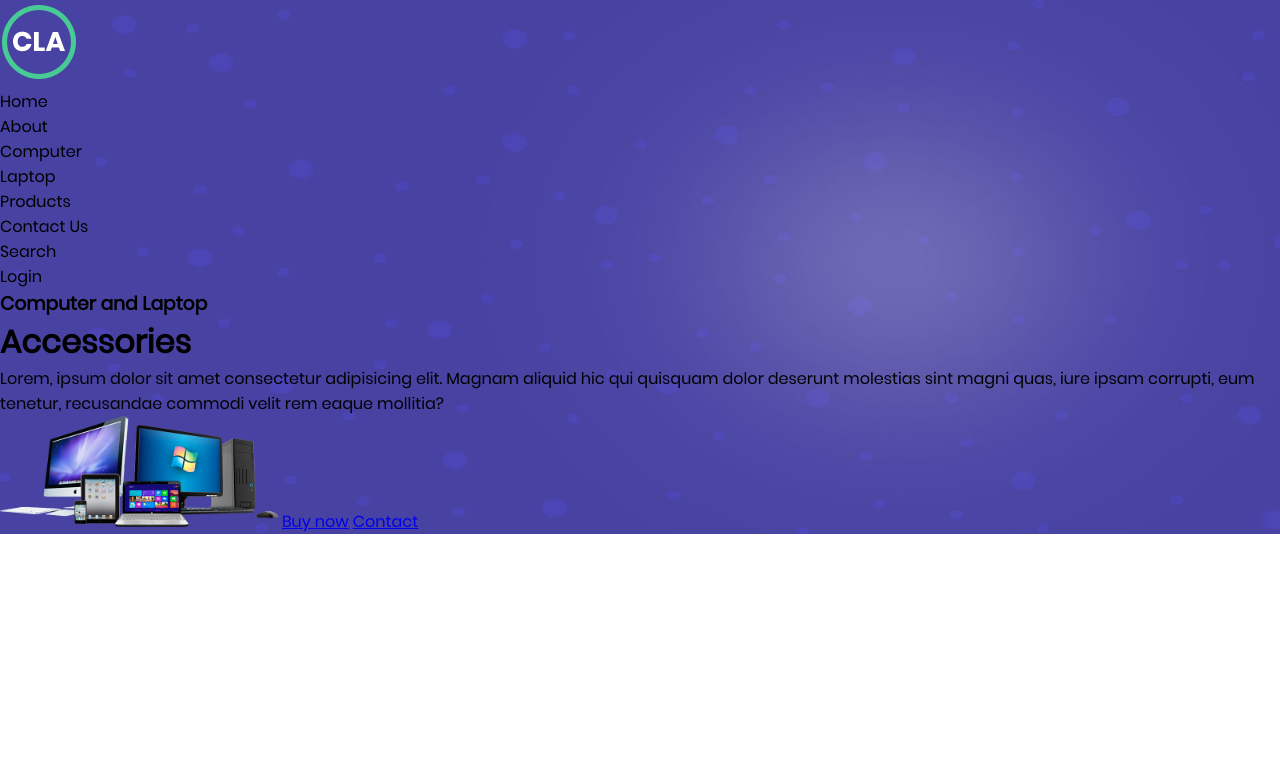
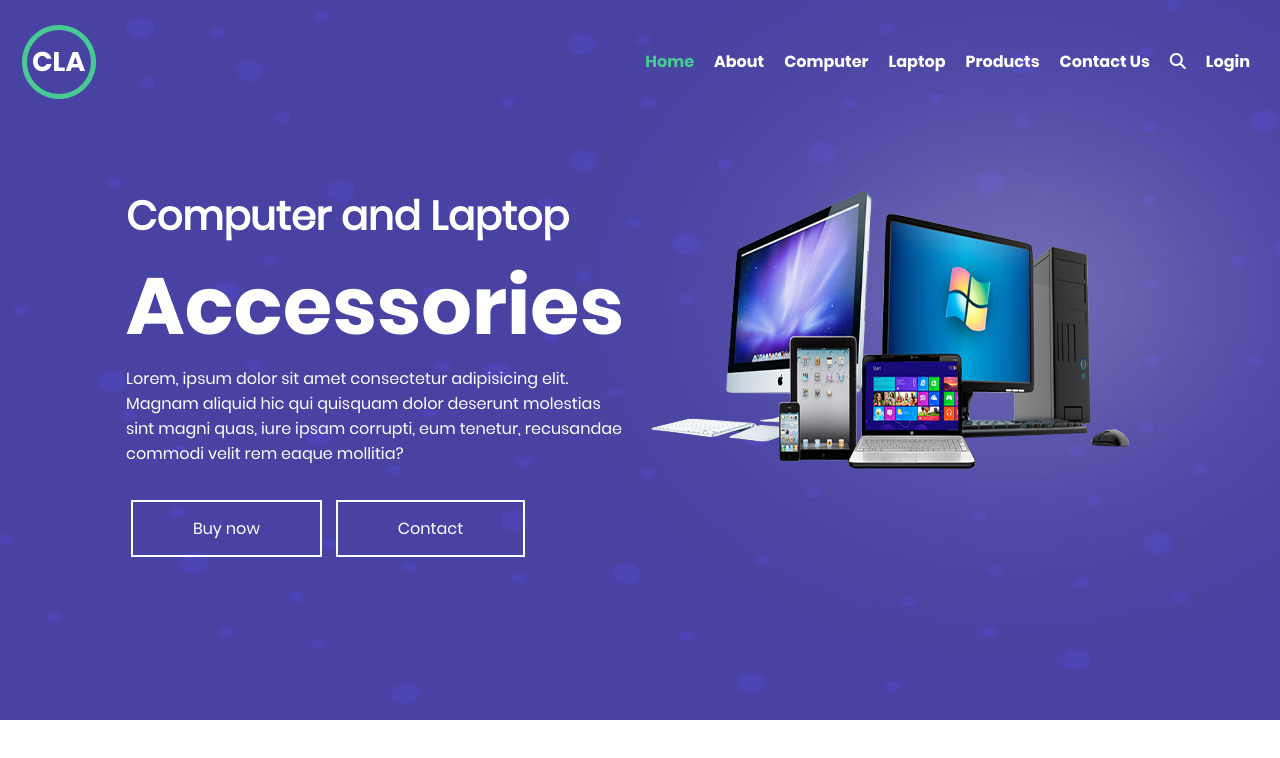
Before and after one commit to Maicol843/CLA, a plain HTML site: page index.html in a window 1280 px wide. Drawn offline with Linux system fonts and the light colour scheme.

Commit message:
Se realizo la parte constructiva del header

```diff
--- a/index.html
+++ b/index.html
@@ -3,6 +3,8 @@
 <head>
     <meta charset="UTF-8">
     <meta name="viewport" content="width=device-width, initial-scale=1.0">
+    <!--Font Awesome-->
+    <link rel="stylesheet" href="https://cdnjs.cloudflare.com/ajax/libs/font-awesome/6.4.2/css/all.min.css" integrity="sha512-z3gLpd7yknf1YoNbCzqRKc4qyor8gaKU1qmn+CShxbuBusANI9QpRohGBreCFkKxLhei6S9CQXFEbbKuqLg0DA==" crossorigin="anonymous" referrerpolicy="no-referrer" />
     <!--Estilo CSS-->
     <link rel="stylesheet" href="styles.css">
     <!--Titulo de la página-->
@@ -14,23 +16,29 @@
         <!--Navegador-->
         <nav>
             <img src="./assets/images/logo.png" alt="logo" width="78" height="82">
-            <ul>
-                <li>Home</li>
-                <li>About</li>
-                <li>Computer</li>
-                <li>Laptop</li>
-                <li>Products</li>
-                <li>Contact Us</li>
-                <li>Search</li>
-                <li>Login</li>
+            <ul >
+                <li><a href="#" class="selected">Home</a></li>
+                <li><a href="#">About</a></li>
+                <li><a href="#">Computer</a></li>
+                <li><a href="#">Laptop</a></li>
+                <li><a href="#">Products</a></li>
+                <li><a href="#">Contact Us</a></li>
+                <li><a href="#"><i class="fa-solid fa-magnifying-glass"></i></i></a></li>
+                <li><a href="#">Login</a></li>
             </ul>
         </nav>
-        <h3>Computer and Laptop</h3>
-        <h1>Accessories</h1>
-        <p>Lorem, ipsum dolor sit amet consectetur adipisicing elit. Magnam aliquid hic qui quisquam dolor deserunt molestias sint magni quas, iure ipsam corrupti, eum tenetur, recusandae commodi velit rem eaque mollitia?</p>
-        <img src="./assets/images/pct.png" alt="" width="278">
-        <a href="#">Buy now</a>
-        <a href="#">Contact</a>
+        <div class="header-content">
+            <div class="header-content-text">
+                <h3 class="header-subtitle">Computer and Laptop</h3>
+                <h1 class="header-title">Accessories</h1>
+                <p>Lorem, ipsum dolor sit amet consectetur adipisicing elit. Magnam aliquid hic qui quisquam dolor deserunt molestias sint magni quas, iure ipsam corrupti, eum tenetur, recusandae commodi velit rem eaque mollitia?</p>
+                <div class="header-content-btns">
+                    <a href="#" class="btn">Buy now</a>
+                    <a href="#" class="btn">Contact</a>
+                </div>
+            </div>
+            <img class="header-img" src="./assets/images/pct.png" alt="" width="478" height="278">
+        </div>
     </header>
     <!--Secciones-->
     <section></section>
@@ -41,4 +49,5 @@
     <!--Footer-->
     <footer></footer>
 </body>
+<script src="https://cdnjs.cloudflare.com/ajax/libs/font-awesome/6.4.2/js/fontawesome.min.js" integrity="sha512-64O4TSvYybbO2u06YzKDmZfLj/Tcr9+oorWhxzE3yDnmBRf7wvDgQweCzUf5pm2xYTgHMMyk5tW8kWU92JENng==" crossorigin="anonymous" referrerpolicy="no-referrer"></script>
 </html>
--- a/styles.css
+++ b/styles.css
@@ -3,13 +3,18 @@
     --primary-color: #4f4aa6;
     --secondary-color: #48ca95;
     --bg-color: #f7f7f7;
+    --light-color: #fff;
+
+    --header-title-font: Poppins-Bold;
+    --text-font: Poppins;
+    --menu-font: Poppins-Bold;
 }
 
 *{
     padding: 0;
     margin: 0;
     box-sizing: border-box;
-    font-family: Poppins;
+    font-family: var(--text-font);
 }
 
 /*Fuentes de texto*/
@@ -33,4 +38,83 @@ header{
     background-image: url(./assets/images/banner.jpg);
     background-size: cover;
     background-repeat: no-repeat;
+    display: flex;
+    flex-direction: column;
+    min-height: 90vh;
 }
+
+nav{
+    display: flex;
+    justify-content: space-between;
+    align-items: center;
+    padding: 20px;
+    padding-left: 20px 30px;
+}
+
+nav ul{
+    display: flex;
+    list-style-type: none;
+}
+
+nav ul li{
+    padding: 10px;
+    color: var(--light-color);
+}
+
+nav ul li a{
+    color: var(--light-color);
+    text-decoration: none;
+    font-family: var(--menu-font);
+}
+
+nav ul li a:hover{
+    color: var(--secondary-color);
+}
+
+.selected{
+    color: var(--secondary-color);
+}
+
+.header-img{
+    margin: 5px 25px;
+}
+
+.header-content{
+    display: flex;
+    justify-content: center;
+    margin-top: 5%;
+    margin-bottom: 50px;
+}
+
+.header-content-text{
+    max-width: 500px;
+    color: var(--light-color);
+    display: flex;
+    flex-direction: column;
+}
+
+.header-content-btns{
+    margin-top: 50px;
+}
+
+.header-title{
+    font-size: 80px;
+    font-family: var(--header-title-font);
+}
+
+.header-subtitle{
+    font-size: 40px;
+}
+
+.btn{
+    color: var(--light-color);
+    padding: 15px 60px;
+    border: 2px solid var(--light-color);
+    text-decoration: none;
+    margin: 0px 5px;
+}
+
+.btn:hover{
+    background-color: var(--secondary-color);
+    border: 2px solid var(--secondary-color);
+}
```
